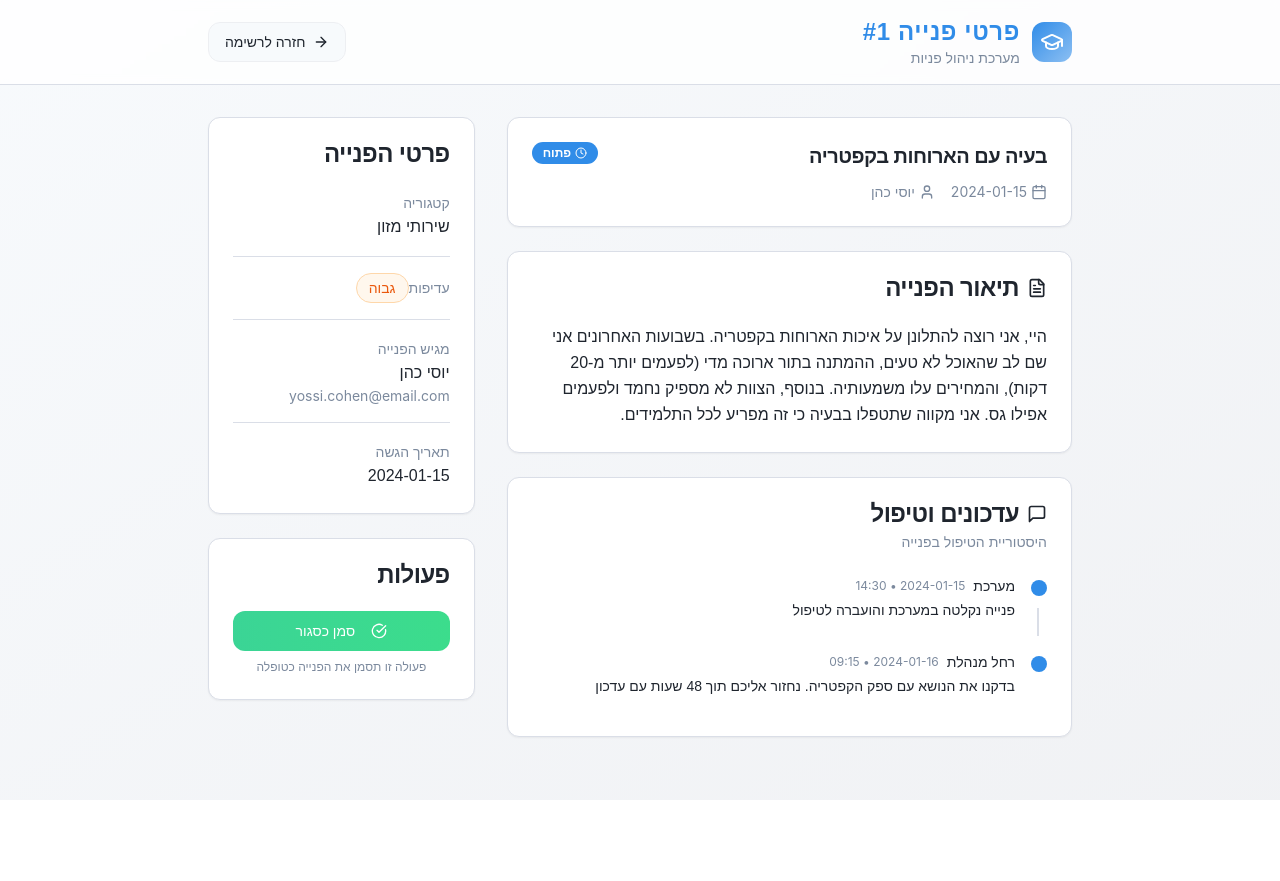
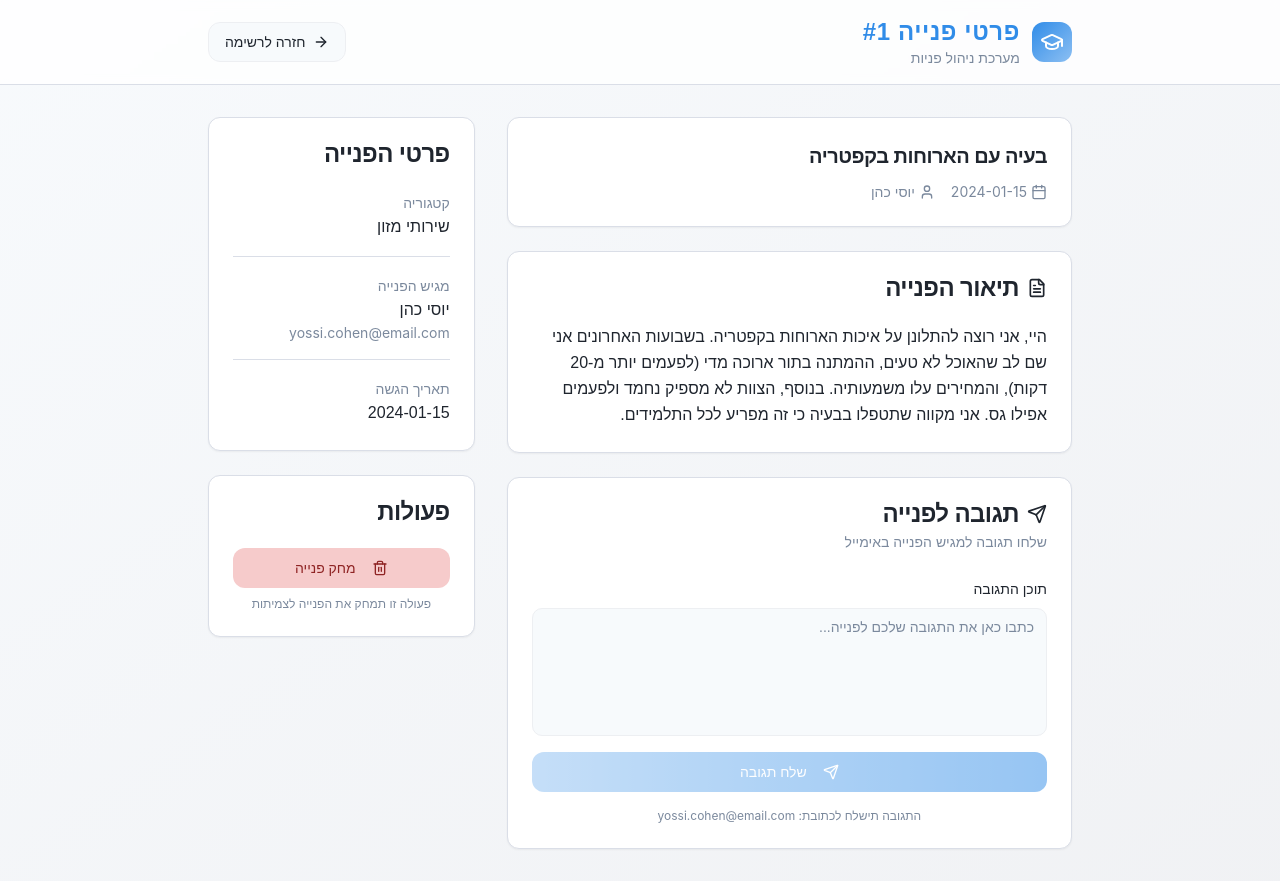
Before and after one commit to CordeliusVox/tzur-yisrael-ui-revamp, a React (Vite) app: page /complaint/1 in a window 1280 px wide. Before the commit the page ends 800 px from the top, so only its background shows below. Built offline with nearby package versions, Linux system fonts and the light colour scheme.

Commit message:
Remove status, priority, and add response
Remove status and priority features.
Remove "עדכונים וטיפול" section.
Add functionality to respond to complaints and send emails.

```diff
--- a/src/pages/ComplaintDetail.tsx
+++ b/src/pages/ComplaintDetail.tsx
@@ -2,8 +2,9 @@ import { useState } from "react";
 import { useParams, useNavigate } from "react-router-dom";
 import { Button } from "@/components/ui/button";
 import { Card, CardContent, CardDescription, CardHeader, CardTitle } from "@/components/ui/card";
-import { Badge } from "@/components/ui/badge";
 import { Separator } from "@/components/ui/separator";
+import { Textarea } from "@/components/ui/textarea";
+import { Label } from "@/components/ui/label";
 import { toast } from "@/hooks/use-toast";
 import {
   ArrowRight,
@@ -11,10 +12,9 @@ import {
   Calendar,
   User,
   FileText,
-  CheckCircle,
-  Clock,
   AlertTriangle,
-  MessageSquare
+  Send,
+  Trash2
 } from "lucide-react";
 
 // Mock data - in real app this would come from API
@@ -80,7 +80,9 @@ const mockComplaintDetails = {
 const ComplaintDetail = () => {
   const { id } = useParams<{ id: string }>();
   const navigate = useNavigate();
-  const [isClosing, setIsClosing] = useState(false);
+  const [isDeleting, setIsDeleting] = useState(false);
+  const [response, setResponse] = useState("");
+  const [isSending, setIsSending] = useState(false);
 
   const complaint = id ? mockComplaintDetails[id as keyof typeof mockComplaintDetails] : null;
 
@@ -103,40 +105,41 @@ const ComplaintDetail = () => {
     );
   }
 
-  const handleCloseComplaint = async () => {
-    setIsClosing(true);
+  const handleDeleteComplaint = async () => {
+    setIsDeleting(true);
 
-    // Simulate API call
+    // Simulate API call to delete complaint
     setTimeout(() => {
       toast({
-        title: "פנייה נסגרה בהצלחה",
-        description: "הפנייה סומנה כסגורה במערכת",
+        title: "פנייה נמחקה בהצלחה",
+        description: "הפנייה הוסרה מהמערכת",
       });
-      setIsClosing(false);
+      setIsDeleting(false);
       navigate("/complaints");
     }, 1000);
   };
 
-  const getStatusBadge = (status: string) => {
-    if (status === "פתוח") {
-      return <Badge className="status-open flex items-center gap-1">
-        <Clock className="w-3 h-3" />
-        פתוח
-      </Badge>;
+  const handleSendResponse = async () => {
+    if (!response.trim()) {
+      toast({
+        title: "שגיאה",
+        description: "אנא כתבו תגובה לפני השליחה",
+        variant: "destructive",
+      });
+      return;
     }
-    return <Badge className="status-closed flex items-center gap-1">
-      <CheckCircle className="w-3 h-3" />
-      סגור
-    </Badge>;
-  };
 
-  const getPriorityColor = (priority: string) => {
-    switch (priority) {
-      case "דחוף": return "text-red-600 bg-red-50 border-red-200";
-      case "גבוה": return "text-orange-600 bg-orange-50 border-orange-200";
-      case "בינוני": return "text-yellow-600 bg-yellow-50 border-yellow-200";
-      default: return "text-muted-foreground bg-muted border-border";
-    }
+    setIsSending(true);
+
+    // Simulate API call to send email response
+    setTimeout(() => {
+      toast({
+        title: "התגובה נשלחה בהצלחה",
+        description: `התגובה נשלחה לכתובת ${complaint.submitterEmail}`,
+      });
+      setResponse("");
+      setIsSending(false);
+    }, 2000);
   };
 
   return (
@@ -190,7 +193,6 @@ const ComplaintDetail = () => {
                       </div>
                     </div>
                    </div>
-                  {getStatusBadge(complaint.status)}
                  </div>
               </CardHeader>
             </Card>
@@ -210,41 +212,42 @@ const ComplaintDetail = () => {
               </CardContent>
             </Card>
 
-            {/* Updates Timeline */}
+            {/* Response Form */}
             <Card className="card-elegant">
               <CardHeader>
                 <CardTitle className="hebrew-subtitle flex items-center gap-2">
-                  <MessageSquare className="w-5 h-5" />
-                  עדכונים וטיפול
+                  <Send className="w-5 h-5" />
+                  תגובה לפנייה
                 </CardTitle>
                 <CardDescription>
-                  היסטוריית הטיפול בפנייה
+                  שלחו תגובה למגיש הפנייה באימייל
                 </CardDescription>
               </CardHeader>
-              <CardContent>
-                <div className="space-y-4">
-                  {complaint.updates.map((update, index) => (
-                    <div key={index} className="relative">
-                      {index !== complaint.updates.length - 1 && (
-                        <div className="absolute right-2 top-8 bottom-0 w-0.5 bg-border"></div>
-                      )}
-                      <div className="flex gap-4">
-                        <div className="w-4 h-4 bg-primary rounded-full mt-1 relative z-10"></div>
-                        <div className="flex-1 pb-4">
-                          <div className="flex items-center gap-2 mb-1">
-                            <span className="font-medium text-sm">{update.author}</span>
-                            <span className="text-xs text-muted-foreground">
-                              {update.date} • {update.time}
-                            </span>
+              <CardContent className="space-y-4">
+                <div>
+                  <Label htmlFor="response" className="hebrew-body">
+                    תוכן התגובה
+                  </Label>
+                  <Textarea
+                    id="response"
+                    placeholder="כתבו כאן את התגובה שלכם לפנייה..."
+                    value={response}
+                    onChange={(e) => setResponse(e.target.value)}
+                    className="mt-2 min-h-32 resize-none hebrew-body"
+                    dir="rtl"
+                  />
                 </div>
-                          <p className="text-sm hebrew-body text-foreground">
-                            {update.message}
+                <Button
+                  onClick={handleSendResponse}
+                  disabled={isSending || !response.trim()}
+                  className="w-full bg-gradient-to-l from-primary to-primary-glow hover:shadow-lg transition-all rounded-xl"
+                >
+                  <Send className="w-4 h-4 ml-2" />
+                  {isSending ? "שולח תגובה..." : "שלח תגובה"}
+                </Button>
+                <p className="text-xs text-muted-foreground text-center">
+                  התגובה תישלח לכתובת: {complaint.submitterEmail}
                 </p>
-                        </div>
-                      </div>
-                    </div>
-                  ))}
-                </div>
               </CardContent>
             </Card>
           </div>
@@ -265,15 +268,6 @@ const ComplaintDetail = () => {
                  <Separator />
 
                 <div>
-                  <label className="text-sm font-medium text-muted-foreground">עדיפות</label>
-                  <div className={`inline-block px-3 py-1 rounded-full text-sm font-medium border ${getPriorityColor(complaint.priority)}`}>
-                    {complaint.priority}
-                  </div>
-                </div>
-
-                <Separator />
-
-                <div>
                   <label className="text-sm font-medium text-muted-foreground">מגיש הפנייה</label>
                   <p className="hebrew-body font-medium">{complaint.submitter}</p>
                   <p className="text-sm text-muted-foreground" dir="ltr">{complaint.submitterEmail}</p>
@@ -289,26 +283,25 @@ const ComplaintDetail = () => {
             </Card>
 
             {/* Actions */}
-            {complaint.status === "פתוח" && (
             <Card className="card-elegant">
               <CardHeader>
                 <CardTitle className="hebrew-subtitle">פעולות</CardTitle>
               </CardHeader>
               <CardContent>
                 <Button
-                    onClick={handleCloseComplaint}
-                    disabled={isClosing}
-                    className="w-full bg-gradient-to-l from-success to-success/90 hover:shadow-lg transition-all rounded-xl"
+                  onClick={handleDeleteComplaint}
+                  disabled={isDeleting}
+                  variant="destructive"
+                  className="w-full hover:shadow-lg transition-all rounded-xl"
                 >
-                    <CheckCircle className="w-4 h-4 ml-2" />
-                    {isClosing ? "סוגר פנייה..." : "סמן כסגור"}
+                  <Trash2 className="w-4 h-4 ml-2" />
+                  {isDeleting ? "מוחק פנייה..." : "מחק פנייה"}
                 </Button>
                 <p className="text-xs text-muted-foreground mt-2 text-center">
-                    פעולה זו תסמן את הפנייה כטופלה
+                  פעולה זו תמחק את הפנייה לצמיתות
                 </p>
               </CardContent>
             </Card>
-            )}
           </div>
         </div>
       </main>
```
Lines whose indentation alone changed are shown as unchanged.
